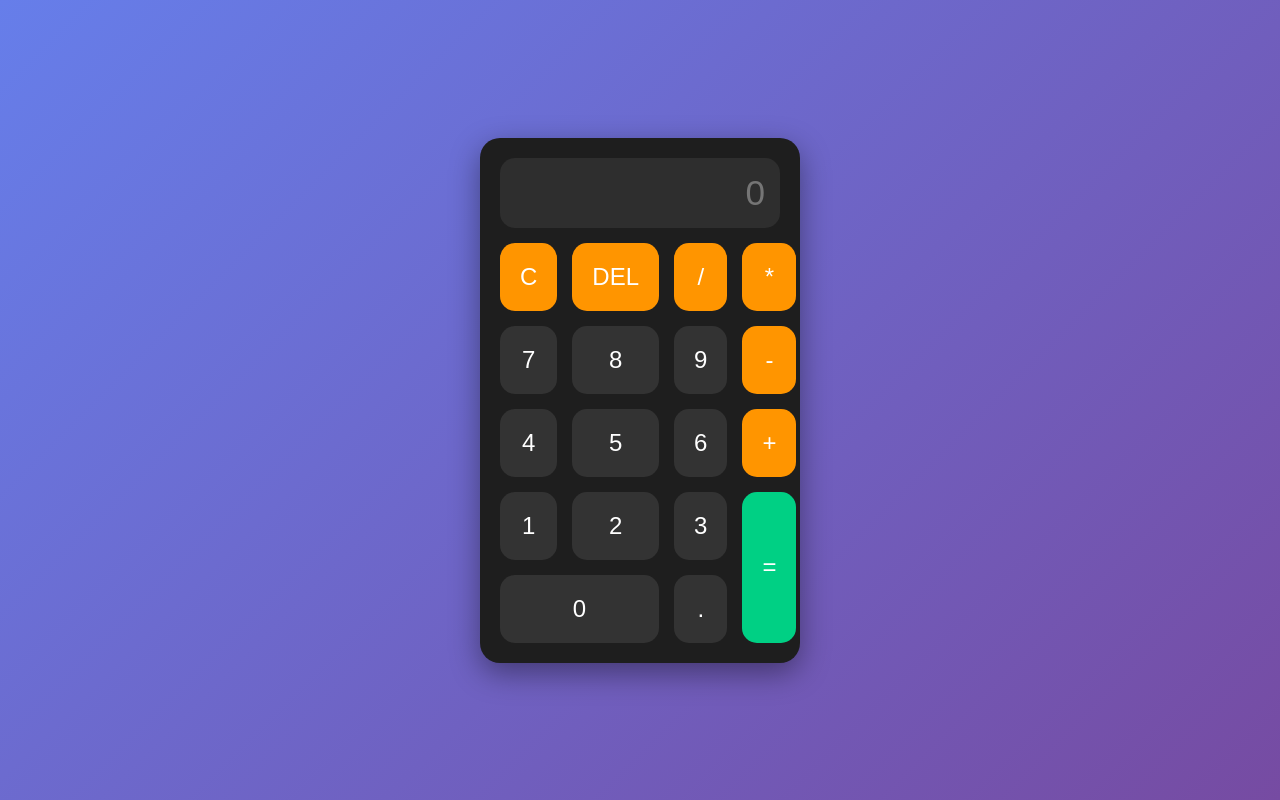
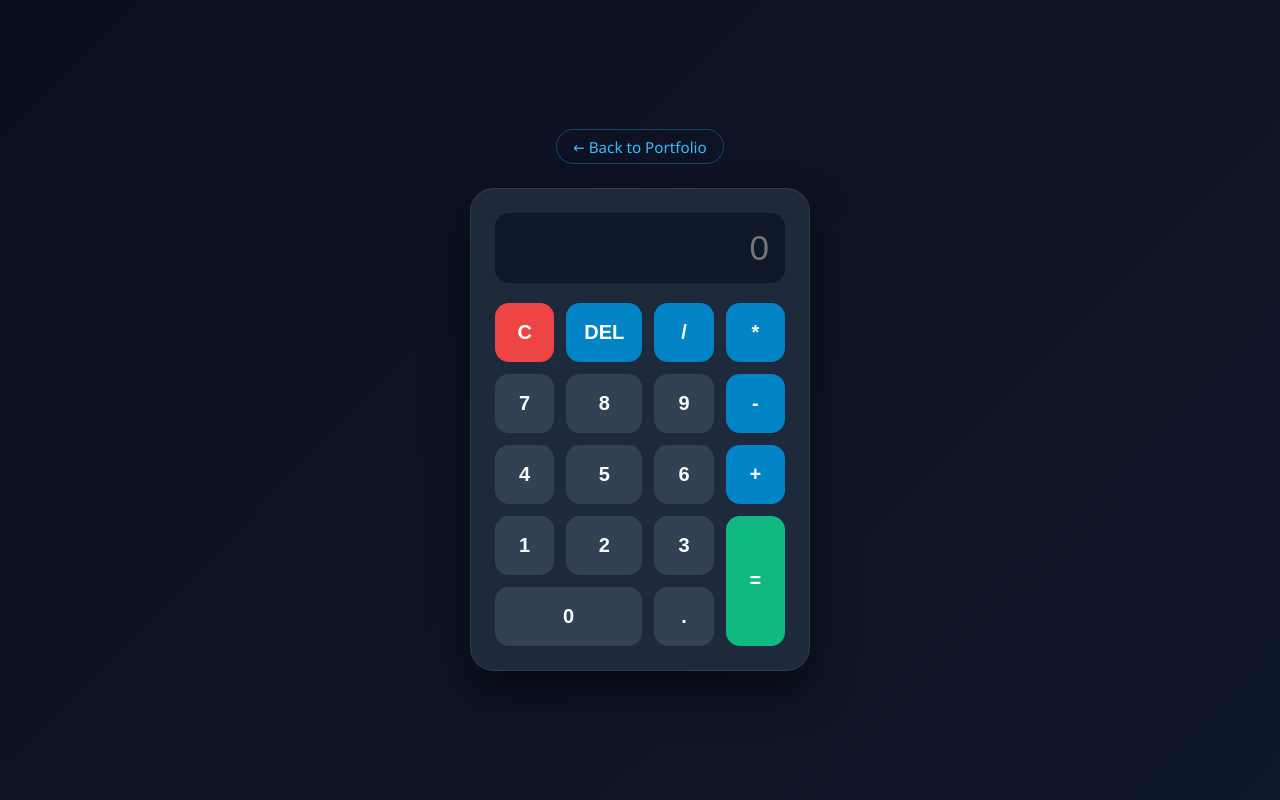
Before and after one commit to alizafayyazkhan07-stack/portfolio, a plain HTML site: page calculator.html in a window 1280 px wide. Drawn offline with Linux system fonts and the light colour scheme.

Commit message:
Update calculator.html

```diff
--- a/calculator.html
+++ b/calculator.html
@@ -1,11 +1,10 @@
 <!DOCTYPE html>
 <html lang="en">
 <head>
-    <meta charset="UTF-8">
-    <meta name="viewport" content="width=device-width, initial-scale=1.0">
+  <meta charset="UTF-8" />
+  <meta name="viewport" content="width=device-width, initial-scale=1.0" />
   <title>Modern Calculator</title>
   <style>
-        /* Reset default styles */
     * {
       margin: 0;
       padding: 0;
@@ -14,19 +13,40 @@
 
     body {
       display: flex;
+      flex-direction: column;
       justify-content: center;
       align-items: center;
-            height: 100vh;
-            background: linear-gradient(135deg, #667eea, #764ba2);
+      min-height: 100vh;
+      background: linear-gradient(135deg, #0b1020, #0f172a);
       font-family: 'Segoe UI', Tahoma, Geneva, Verdana, sans-serif;
+      color: #fff;
+      padding: 20px;
+    }
+
+    .back-link {
+      margin-bottom: 1.5rem;
+      color: #38bdf8;
+      text-decoration: none;
+      font-size: 0.95rem;
+      border: 1px solid rgba(56, 189, 248, 0.3);
+      padding: 0.4rem 1rem;
+      border-radius: 999px;
+      transition: background 0.2s, color 0.2s;
+    }
+
+    .back-link:hover {
+      background: #38bdf8;
+      color: #0b1020;
     }
 
     .calculator {
-            background: #1e1e1e;
-            padding: 20px;
-            border-radius: 20px;
-            box-shadow: 0 10px 30px rgba(0,0,0,0.4);
-            width: 320px;
+      background: #1e293b;
+      padding: 24px;
+      border-radius: 24px;
+      box-shadow: 0 20px 40px rgba(0, 0, 0, 0.5);
+      width: 100%;
+      max-width: 340px;
+      border: 1px solid rgba(255, 255, 255, 0.08);
     }
 
     #display {
@@ -34,74 +54,81 @@
       height: 70px;
       text-align: right;
       font-size: 2.2rem;
-            margin-bottom: 15px;
-            padding: 15px;
+      margin-bottom: 20px;
+      padding: 12px 16px;
       border: none;
-            border-radius: 15px;
-            background: #2e2e2e;
-            color: #fff;
+      border-radius: 14px;
+      background: #0f172a;
+      color: #f8fafc;
+      outline: none;
     }
 
     .buttons {
       display: grid;
       grid-template-columns: repeat(4, 1fr);
-            gap: 15px;
+      gap: 12px;
     }
 
     button {
-            padding: 20px;
-            font-size: 1.5rem;
+      padding: 18px;
+      font-size: 1.25rem;
+      font-weight: 600;
       border: none;
-            border-radius: 15px;
-            background: #333;
-            color: #fff;
+      border-radius: 14px;
+      background: #334155;
+      color: #f8fafc;
       cursor: pointer;
-            transition: all 0.2s;
+      transition: transform 0.1s ease, background-color 0.2s ease;
     }
 
     button:hover {
-            background: #555;
+      background: #475569;
+    }
+
+    button:active {
+      transform: scale(0.96);
     }
 
     button.operator {
-            background: #ff9500;
+      background: #0284c7;
       color: #fff;
     }
 
     button.operator:hover {
-            background: #ffa733;
+      background: #0369a1;
     }
 
     button.equals {
-            background: #00d084;
+      background: #10b981;
       color: #fff;
       grid-row: span 2;
     }
 
     button.equals:hover {
-            background: #00e38a;
+      background: #059669;
     }
 
     button.zero {
       grid-column: span 2;
     }
 
-        @media (max-width: 400px) {
-            .calculator {
-                width: 90%;
+    button.clear {
+      background: #ef4444;
+      color: #fff;
     }
-            button {
-                padding: 18px;
-                font-size: 1.3rem;
-            }
+
+    button.clear:hover {
+      background: #dc2626;
     }
   </style>
 </head>
 <body>
+  <a href="index.html" class="back-link">← Back to Portfolio</a>
+
   <div class="calculator">
-        <input type="text" id="display" disabled placeholder="0">
+    <input type="text" id="display" readonly placeholder="0" />
     <div class="buttons">
-            <button class="operator" onclick="clearDisplay()">C</button>
+      <button class="clear" onclick="clearDisplay()">C</button>
       <button class="operator" onclick="deleteLast()">DEL</button>
       <button class="operator" onclick="appendOperator('/')">/</button>
       <button class="operator" onclick="appendOperator('*')">*</button>
@@ -130,7 +157,7 @@
     const display = document.getElementById('display');
 
     function appendNumber(number) {
-            if (display.value === "0") {
+      if (display.value === '0' || display.value === 'Error') {
         display.value = number;
       } else {
         display.value += number;
@@ -138,6 +165,7 @@
     }
 
     function appendOperator(operator) {
+      if (display.value === 'Error' || display.value === '') return;
       const lastChar = display.value.slice(-1);
       if (['+', '-', '*', '/'].includes(lastChar)) {
         display.value = display.value.slice(0, -1) + operator;
@@ -147,18 +175,26 @@
     }
 
     function clearDisplay() {
-            display.value = "";
+      display.value = '';
     }
 
     function deleteLast() {
+      if (display.value === 'Error') {
+        display.value = '';
+      } else {
         display.value = display.value.slice(0, -1);
+      }
     }
 
     function calculate() {
+      if (!display.value || display.value === 'Error') return;
       try {
-                display.value = eval(display.value);
+        // Evaluate mathematical expression safely
+        const sanitized = display.value.replace(/[^0-9+\-*/.]/g, '');
+        const result = Function(`'use strict'; return (${sanitized})`)();
+        display.value = Number.isFinite(result) ? result : 'Error';
       } catch {
-                display.value = "Error";
+        display.value = 'Error';
       }
     }
   </script>
```
Lines whose indentation alone changed are shown as unchanged.
